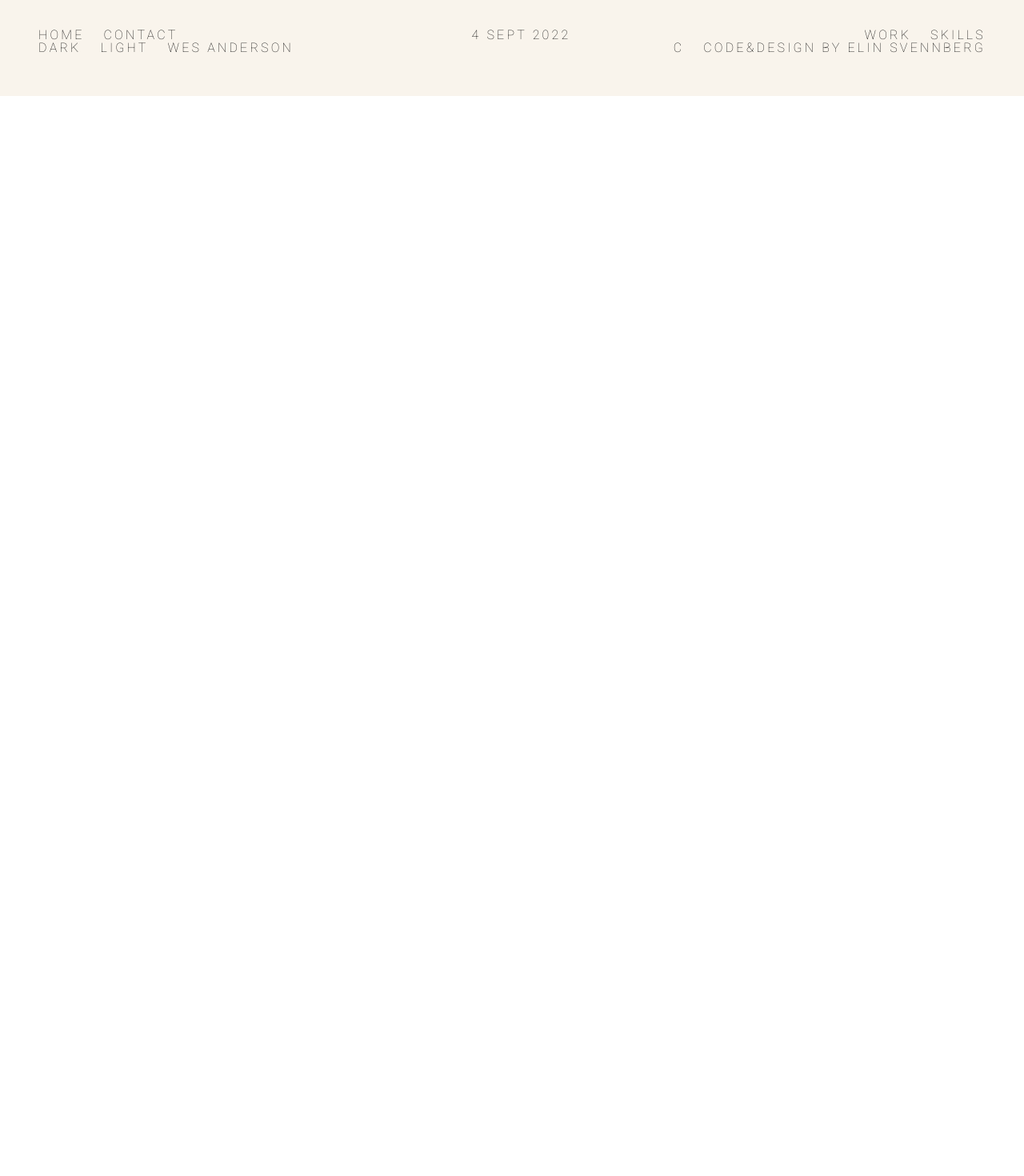
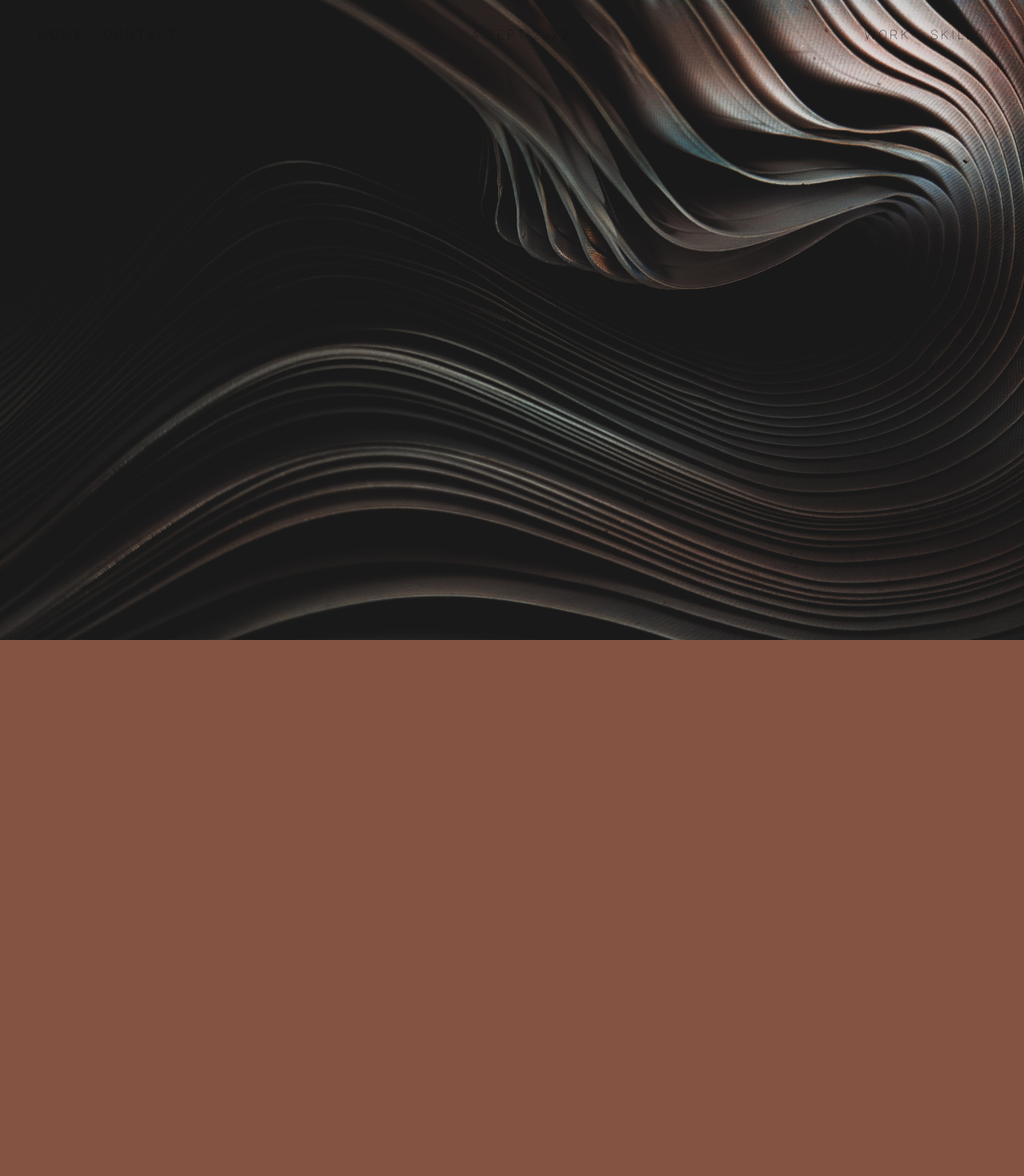
Before and after one commit to ElinVS/ElinVS.github.io, a React (Create React App) app: page /project01 in a window 1280 px wide. Shown: the top 1470 px of the page at 80% size. Before the commit the page ends 800 px from the top, so only its background shows below. Built offline with nearby package versions, Linux system fonts and the light colour scheme; a web font is replaced by a local one.

Commit message:
started work on project pages

```diff
--- a/src/pages/project01/Project01.js
+++ b/src/pages/project01/Project01.js
@@ -1,11 +1,24 @@
 import React from 'react'
-import ProjectHeader from '../../components/projects/ProjectHeader'
+import '../project01/style.css'
+import image1 from '../../assets/about/forrest.jpeg'
 
 
-const Project01 = ({projecttext}) => {
+const Project01 = ({}) => {
   return (
     <>
-      <ProjectHeader projecttext="matthew collings" />
+      <section className='project01-page'>
+
+        <div className='parallax-container'>
+
+        </div>
+        <div className='pink'>
+
+        </div>
+
+
+
+      </section>
+
 
     </>
   )
--- /dev/null
+++ b/src/pages/project01/style.css
@@ -0,0 +1,20 @@
+.project01-page{
+    min-height: 100vh;
+    /* padding: 0em 3em 0em 3em; */
+    background-color: rgb(133, 83,66);
+}
+
+.parallax-container{
+    min-height: 100vh;
+    width:100%;
+    background-image: url('/src/assets/about/texturehorizontalflipped.jpeg');
+    background-size: cover;
+    background-attachment: fixed;
+    background-position: 100%;
+}
+
+.pink{
+    min-height: 100vh;
+    background-color: rgb(133, 83,66);
+
+}
```
Also changed, not shown: src/assets/about/texturehorizontalflipped.jpeg (added).
